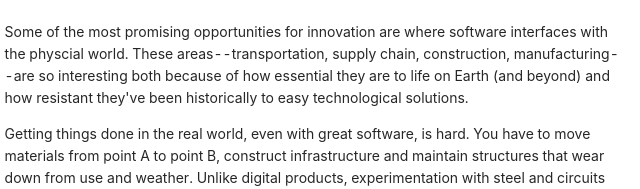
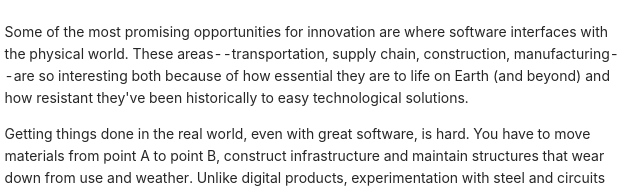
Before and after one commit to Sawyer-Middeleer/my-blog, a Gatsby site: page /1-9-2022/ in a window 1280 px wide. Shown: the part 216-405 px from the top of the page, 328-968 px from the left. Built offline with nearby package versions, Linux system fonts and the light colour scheme; Gatsby itself is replaced by a stand-in of ours; some packages are replaced by stand-ins of ours; what typography-theme-twin-peaks would draw is missing.

Commit message:
some revisions

```diff
--- a/content/blog/1-9-2022/index.md
+++ b/content/blog/1-9-2022/index.md
@@ -5,7 +5,7 @@ description: "As someone who is building a career oriented towards housing, reta
 tag: "Web3"
 ---
 
-Some of the most promising opportunities for innovation are where software interfaces with the physcial world. These areas--transportation, supply chain, construction, manufacturing--are so interesting both because of how essential they are to life on Earth (and beyond) and how resistant they've been historically to easy technological solutions.
+Some of the most promising opportunities for innovation are where software interfaces with the physical world. These areas--transportation, supply chain, construction, manufacturing--are so interesting both because of how essential they are to life on Earth (and beyond) and how resistant they've been historically to easy technological solutions.
 
 
 
```
